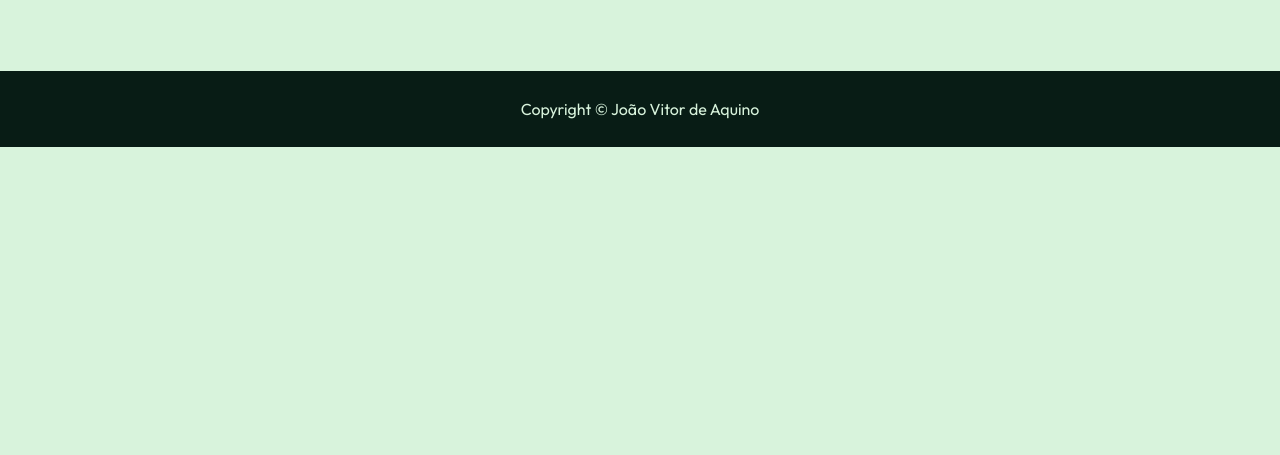
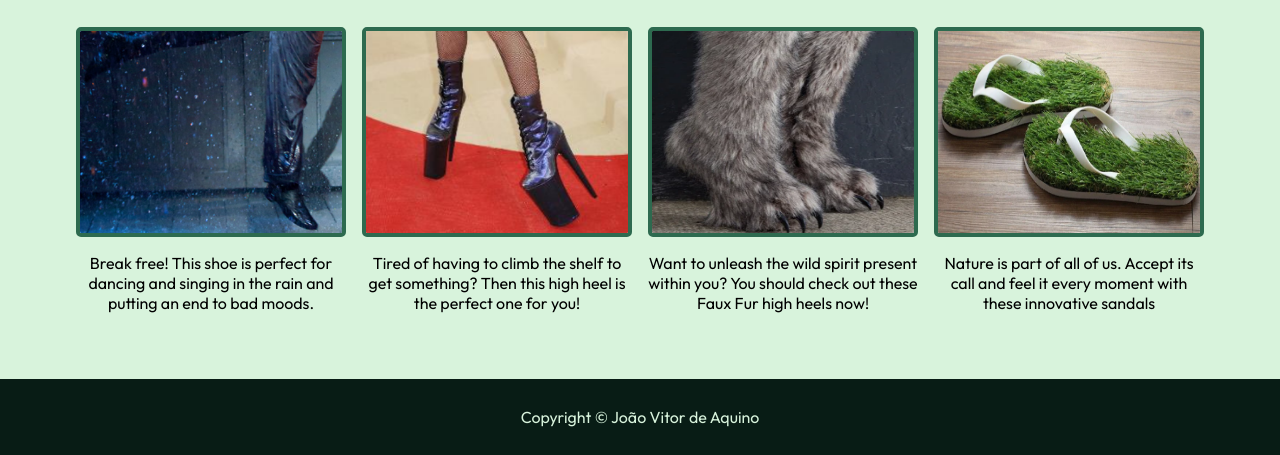
Before and after one commit to jv-aquino/Odin-Landing-Page, a plain HTML site: page index.html in a window 1280 px wide. Shown: the part 577-1032 px from the top of the page. Before the commit the page ends 800 px from the top, so only its background shows below. Drawn offline with Linux system fonts and the light colour scheme.

Commit message:
Products section completed

```diff
--- a/css/style.css
+++ b/css/style.css
@@ -81,7 +81,7 @@ body {
 }
 
 #products {
-  margin: 40px auto;
+  margin: 50px auto;
   display: flex;
   justify-content: center;
   flex-direction: column;
@@ -89,16 +89,29 @@ body {
 }
 #products h1 {
   margin-top: 0;
+  margin-bottom: 43px;
 }
 
 .imgs {
   display: flex;
-  flex-direction: row;
-  gap: 10px;
+  justify-content: center;
+  gap: 16px;
+  align-items: flex-start;
 }
 
 .imgs div {
+  width: 270px;
   flex: 1;
+  text-align: center;
+}
+
+.imgs img {
+  box-sizing: border-box;
+  display: block;
+  width: 100%;
+  height: 210px;
+  border: 4px solid #2d6a4f;
+  border-radius: 5px;
 }
 
 footer {
--- a/index.html
+++ b/index.html
@@ -4,7 +4,7 @@
   <meta charset="UTF-8">
   <meta http-equiv="X-UA-Compatible" content="IE=edge">
   <meta name="viewport" content="width=device-width, initial-scale=1.0">
-  <title>Pop Sneakers landing page</title>
+  <title>Pop Sneakers</title>
   <link rel="stylesheet" href="css/style.css">
 </head>
 <body>
@@ -34,20 +34,20 @@
     <h1>Some of our best products</h1>
     <div class="imgs">
       <div>
-        <img>
-        <p></p>
+        <img src="./images/rain-shoe.png" alt="Shoe from Singin' in the Rain">
+        <p>Break free! This shoe is perfect for dancing and singing in the rain and putting an end to bad moods.</p>
       </div>
       <div>
-        <img>
-        <p></p>
+        <img src="./images/high-heels.png" alt="Trully high heels">
+        <p>Tired of having to climb the shelf to get something? Then this high heel is the perfect one for you!</p>
       </div>
       <div>
-        <img>
-        <p></p>
+        <img src="./images/faux-heels.png" alt="Faux Fur high heels">
+        <p>Want to unleash the wild spirit present within you? You should check out these Faux Fur high heels now!</p>
       </div>
       <div>
-        <img>
-        <p></p>
+        <img src="./images/grass-sandals.png" alt="Grass Sandals">
+        <p>Nature is part of all of us. Accept its call and feel it every moment with these innovative sandals</p>
       </div>
     </div>
   </div>
```
Also changed, not shown: images/faux-heels.png (added), images/grass-sandals.png (added), images/high-heels.png (added).
